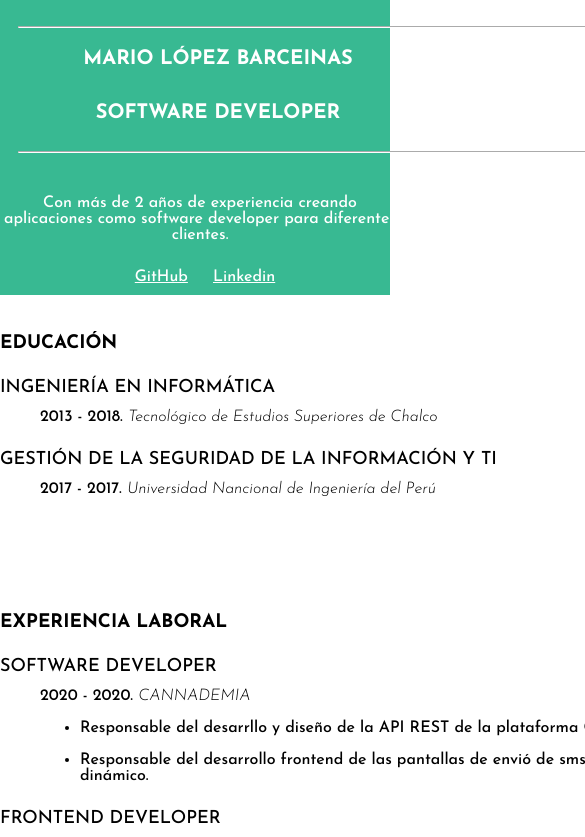
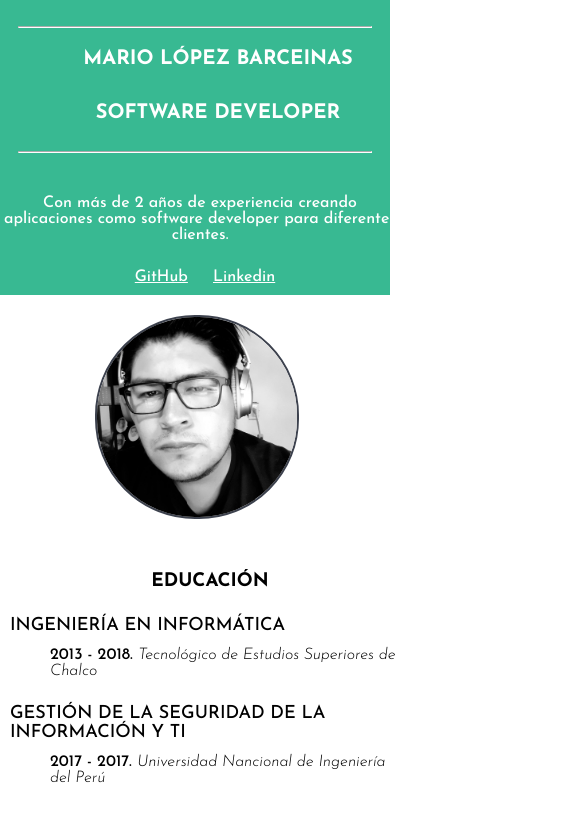
Before and after one commit to devbarceinas/devbarceinas.github.com, a plain HTML site: page index.html in a window 390 px wide. Shown: the top 837 px of the page, 585 px wide, since content can reach past the window. Drawn offline with Linux system fonts and the light colour scheme.

Commit message:
Hice responsivo mi cv

```diff
--- a/styles.css
+++ b/css/styles.css
@@ -74,8 +74,9 @@ li {
 }
 
 .image-container {
-  display: inline-block;
-  width: 30%;
+  width: 200px;
+  margin-left: auto;
+  margin-right: auto;
   margin-top: 20px;
 }
 
@@ -94,3 +95,30 @@ a {
   text-align: center;
   margin-left: 20px;
 }
+
+@media (max-width: 599px) {
+  hr {
+    border-color: #ffffff;
+    width: auto;
+    top: 30px;
+  }
+  .ancho {
+    width: 400px;
+    margin-right: auto;
+    margin-left: auto;
+    margin-top: 20px;
+    padding: 10px;
+  }
+  .h3-subtitulo {
+    text-transform: uppercase;
+    text-align: center;
+    font-weight: bold;
+  }
+  li {
+    margin-top: 12px;
+    padding: 0;
+  }
+  .educacion {
+    width:auto;
+  }
+}
--- a/index.html
+++ b/index.html
@@ -9,7 +9,7 @@
   <meta property="og:url" content="http://devmario.me" />
   <meta property="og:image" content="<url-imagen>" />
   <title>CV de Mario Barceinas</title>
-  <link rel="stylesheet" href="styles.css">
+  <link rel="stylesheet" href="./css/styles.css">
   <link href="https://fonts.googleapis.com/css2?family=Josefin+Sans:ital,wght@0,300;0,500;0,600;0,700;1,200;1,300&display=swap" rel="stylesheet">
 </head>
 <body>
@@ -28,6 +28,9 @@
         <a href="https://www.linkedin.com/in/mario-l%C3%B3pez-barceinas-5a6732b5/" target="_blank">Linkedin</a>
       </div>
    </div>
+   <div class="image-container">
+    <img src="./img/mario.jpg" alt="devm4ri0" class="image-profile"/>
+  </div>
    <section>
      <div class="ancho">
       <div>
@@ -41,9 +44,6 @@
               <dd>2017 - 2017. <i>Universidad Nancional de Ingeniería del Perú</i></dd>
             </dl>
           </div>
-        </div>
-        <div class="image-container">
-          <img src="./img/mario.jpg" alt="devm4ri0" class="image-profile"/>
         </div>
       </div>
       <div class="space">
```
